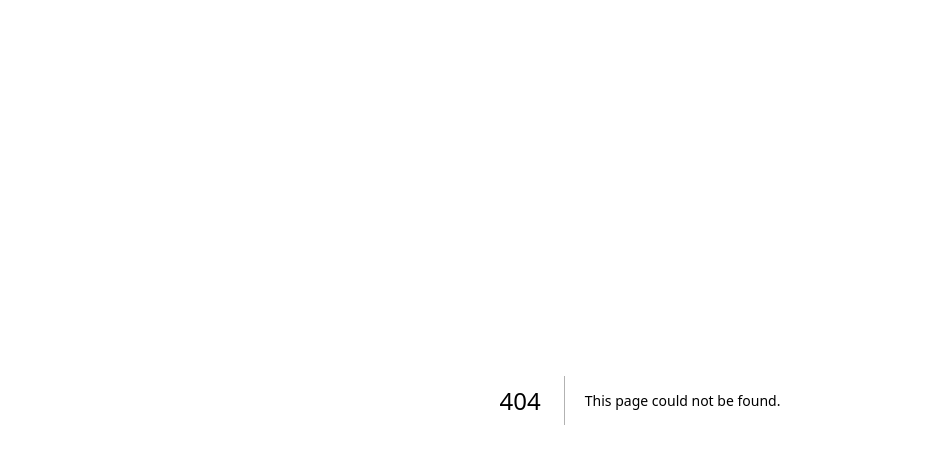
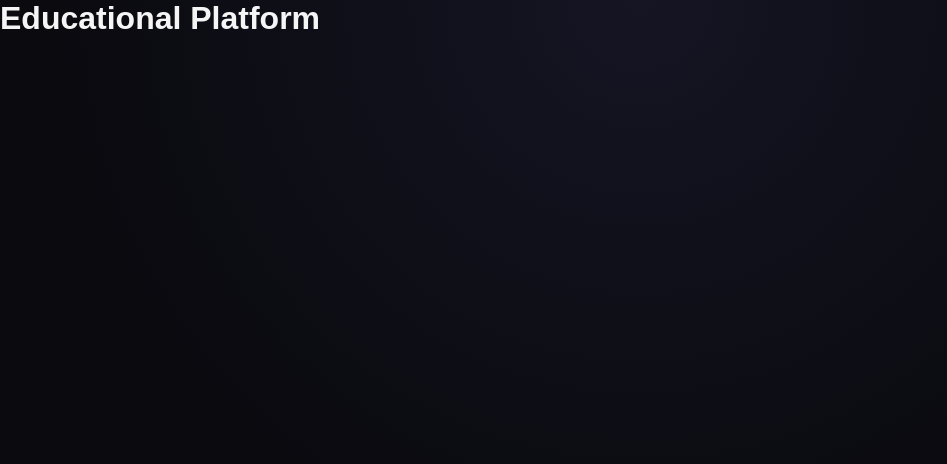
Before and after one commit to angelom176/My-portfolio, a Next.js app: page /projects/educationPlatform in a window 1280 px wide. Before the commit this address had no page. Shown: the top 464 px of the page, without its empty margins (0-947 px from the left). Built offline with nearby package versions, Linux system fonts and the light colour scheme.

Commit message:
changings

```diff
--- /dev/null
+++ b/app/projects/educationPlatform/page.js
@@ -0,0 +1,14 @@
+export default function EducationalPlatform() {
+  return (
+    <main>
+      <h1>Educational Platform</h1>
+
+      <iframe
+        src="/projetos/educationalPlatform/home.html"
+        width="100%"
+        height="800"
+        style={{ border: "none" }}
+      />
+    </main>
+  );
+}
```
Also changed, not shown: app/page.js (+5 -5 lines), app/projects/page.js (+5 -5 lines).
